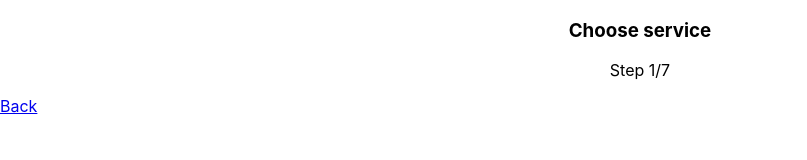
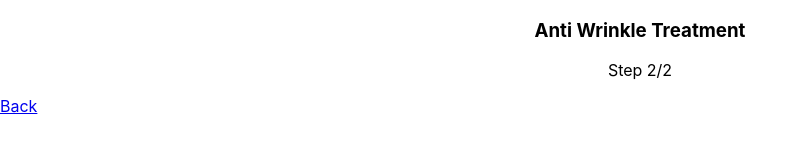
Before and after one commit to qendresakodraliu/pabao-task, a React (Create React App) app in the folder monorepo/React/: page /pages/1 in a window 1280 px wide. Shown: the top 160 px of the page, without its empty margins (0-807 px from the left). Built offline with nearby package versions, Linux system fonts and the light colour scheme.

Commit message:
feat: finished navbar functionality

```diff
--- a/monorepo/React/src/components/Header.js
+++ b/monorepo/React/src/components/Header.js
@@ -1,9 +1,9 @@
 import './Header.css'
-const Header=()=>{
+const Header=(props)=>{
     return (
     <header className="headerContent">
-      <h3>Choose service</h3>
-      <p>Step 1/7</p>
+      <h3>{props.title}</h3>
+      <p>{props.subtitle}</p>
     </header>
     )
 }
--- a/monorepo/React/src/pages/ServicesPage.js
+++ b/monorepo/React/src/pages/ServicesPage.js
@@ -1,20 +1,17 @@
-import { useParams } from "react-router-dom"
 import Footer from "../components/Footer"
 import Header from "../components/Header"
 import ServicesCard from "../components/ServicesCard"
 import { services } from "../data/services"
 import "./ServicesPage.css"
 
-
 const ServicesPage =()=>{
-
     return(
         <div>
-            <Header></Header>
+            <Header title={"Choose Service"} subtitle={"Step 1/2"} ></Header>
             <div className="services-card-container" >
                 <div className="container" >
                     {services.map(item=>{
-                        return <ServicesCard image={item.image } name={item.name} id={item.id}  />
+                        return <ServicesCard key={item.id} image={item.image } name={item.name} id={item.id}  />
                     })}
 
                 </div>
@@ -29,7 +26,6 @@ const ServicesPage =()=>{
 
         </div>
 
-
     )
     }
     export default ServicesPage
--- a/monorepo/React/src/pages/SingleServicePage.js
+++ b/monorepo/React/src/pages/SingleServicePage.js
@@ -1,10 +1,18 @@
 import { Link, useParams } from "react-router-dom"
 import Header from "../components/Header"
+import { services } from "../data/services";
 const SingleServicePage = ()=>{
     const { id } = useParams();
+    const service= services.find(item=>item.id==id)
+    if(!service){
+        return<p>not found</p>
+    }
+
     return(
         <div>
-            <Header></Header>
+            <Header title={service.name} subtitle={"Step 2/2"}></Header>
+
+
             <Link to="/">Back</Link>
         </div>
 
```
